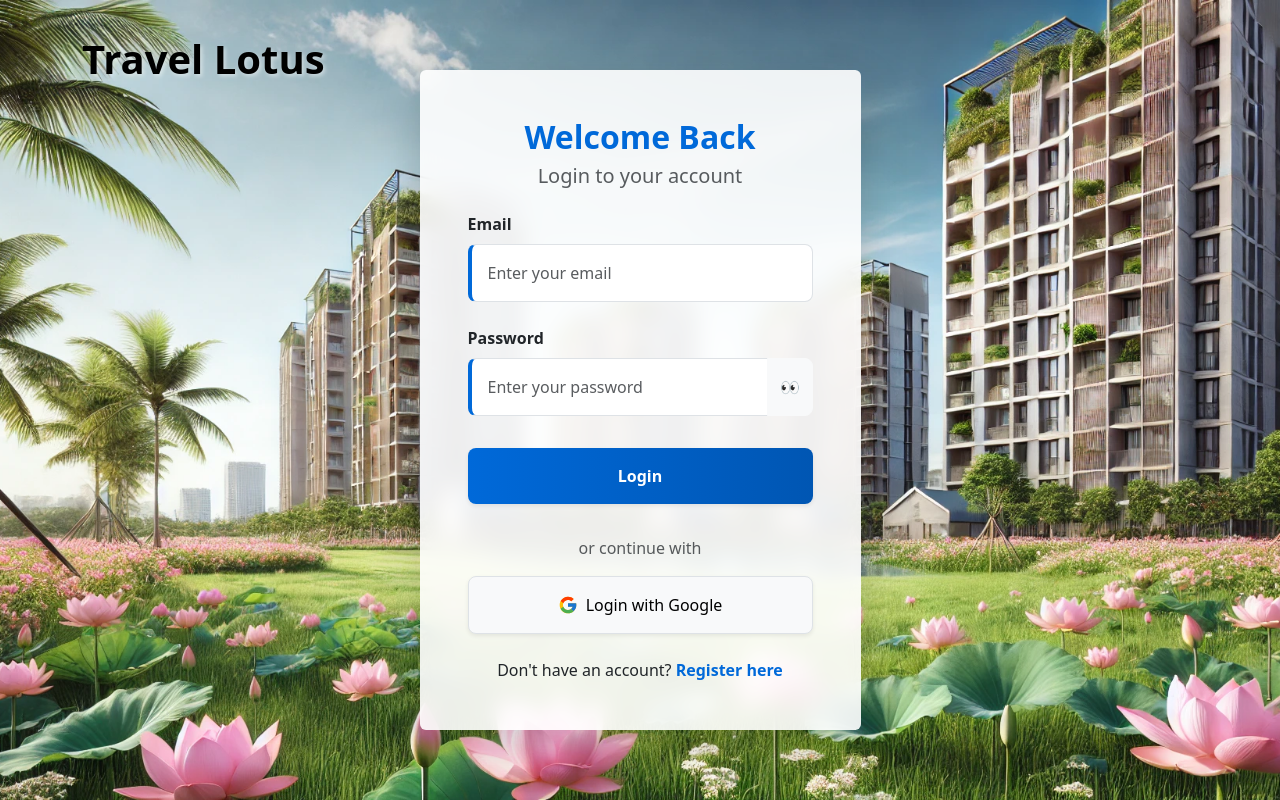
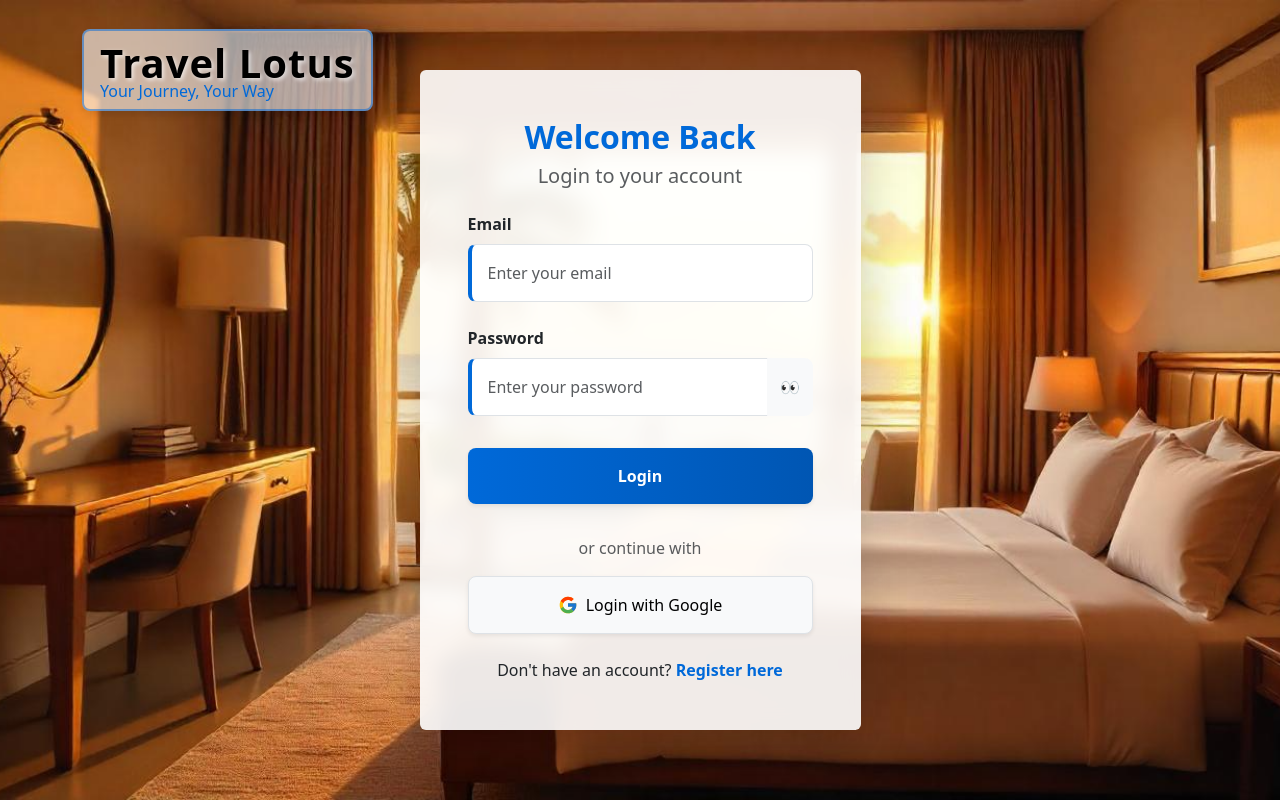
Before and after one commit to KavinduR2/Travel-Lotus, a React (Create React App) app: page /login in a window 1280 px wide. Built offline with nearby package versions, Linux system fonts and the light colour scheme.

Commit message:
update interfaces
decorate Login and register interfaces

```diff
--- a/src/Views/AdminRegister.js
+++ b/src/Views/AdminRegister.js
@@ -94,7 +94,7 @@ const AdminRegister = () => {
     return (
         <div
             style={{
-                backgroundImage: `url('/Images/BGImage.png')`,
+                backgroundImage: `url('/Images/Login_Image.webp')`, // Updated to match login page
                 backgroundSize: 'cover',
                 backgroundPosition: 'center',
                 minHeight: '100vh',
@@ -107,11 +107,46 @@ const AdminRegister = () => {
         >
             <nav className="navbar navbar-expand-lg navbar-dark bg-transparent w-100 position-absolute top-0 start-0 p-4">
                 <div className="container">
-                    <Link className="navbar-brand fs-1 fw-bold" style={{
-                        color: 'black',
-                        textShadow: '2px 2px 4px rgba(255, 255, 255, 0.5)'
-                    }} to="/">
-                        Travel Lotus
+                    <Link className="navbar-brand" to="/">
+                        <div className="d-flex align-items-center">
+                            <h1 className="fs-1 fw-bold mb-0" style={{
+                                color: 'black',
+                                textShadow: '2px 2px 4px rgba(255, 255, 255, 0.7)',
+                                letterSpacing: '1px',
+                                position: 'relative',
+                                display: 'inline-block',
+                                padding: '0.5rem 1rem',
+                                borderRadius: '0.5rem',
+                                backgroundColor: 'rgba(255, 255, 255, 0.6)',
+                                boxShadow: '0 4px 6px rgba(0, 0, 0, 0.1)',
+                                border: '2px solid rgba(0, 105, 217, 0.5)',
+                                transform: 'translateY(0)',
+                                transition: 'all 0.3s ease'
+                            }}
+                            onMouseEnter={(e) => {
+                                e.target.style.transform = 'translateY(-5px)';
+                                e.target.style.boxShadow = '0 6px 12px rgba(0, 0, 0, 0.15)';
+                                e.target.style.backgroundColor = 'rgba(255, 255, 255, 0.8)';
+                            }}
+                            onMouseLeave={(e) => {
+                                e.target.style.transform = 'translateY(0)';
+                                e.target.style.boxShadow = '0 4px 6px rgba(0, 0, 0, 0.1)';
+                                e.target.style.backgroundColor = 'rgba(255, 255, 255, 0.6)';
+                            }}>
+                                Travel Lotus
+                                <span style={{
+                                    fontSize: '0.4em',
+                                    display: 'block',
+                                    color: '#0069d9',
+                                    fontWeight: 'normal',
+                                    letterSpacing: 'normal',
+                                    textShadow: 'none',
+                                    marginTop: '-5px'
+                                }}>
+                                    Your Journey, Your Way
+                                </span>
+                            </h1>
+                        </div>
                     </Link>
                 </div>
             </nav>
--- a/src/Views/Login.js
+++ b/src/Views/Login.js
@@ -91,11 +91,46 @@ const Login = () => {
         >
             <nav className="navbar navbar-expand-lg navbar-dark bg-transparent w-100 position-absolute top-0 start-0 p-4">
                 <div className="container">
-                    <Link className="navbar-brand fs-1 fw-bold" style={{
-                        color: 'black',
-                        textShadow: '2px 2px 4px rgba(255, 255, 255, 0.5)'
-                    }} to="/">
-                        Travel Lotus
+                    <Link className="navbar-brand" to="/">
+                        <div className="d-flex align-items-center">
+                            <h1 className="fs-1 fw-bold mb-0" style={{
+                                color: 'black',
+                                textShadow: '2px 2px 4px rgba(255, 255, 255, 0.7)',
+                                letterSpacing: '1px',
+                                position: 'relative',
+                                display: 'inline-block',
+                                padding: '0.5rem 1rem',
+                                borderRadius: '0.5rem',
+                                backgroundColor: 'rgba(255, 255, 255, 0.6)',
+                                boxShadow: '0 4px 6px rgba(0, 0, 0, 0.1)',
+                                border: '2px solid rgba(0, 105, 217, 0.5)',
+                                transform: 'translateY(0)',
+                                transition: 'all 0.3s ease'
+                            }}
+                            onMouseEnter={(e) => {
+                                e.target.style.transform = 'translateY(-5px)';
+                                e.target.style.boxShadow = '0 6px 12px rgba(0, 0, 0, 0.15)';
+                                e.target.style.backgroundColor = 'rgba(255, 255, 255, 0.8)';
+                            }}
+                            onMouseLeave={(e) => {
+                                e.target.style.transform = 'translateY(0)';
+                                e.target.style.boxShadow = '0 4px 6px rgba(0, 0, 0, 0.1)';
+                                e.target.style.backgroundColor = 'rgba(255, 255, 255, 0.6)';
+                            }}>
+                                Travel Lotus
+                                <span style={{
+                                    fontSize: '0.4em',
+                                    display: 'block',
+                                    color: '#0069d9',
+                                    fontWeight: 'normal',
+                                    letterSpacing: 'normal',
+                                    textShadow: 'none',
+                                    marginTop: '-5px'
+                                }}>
+                                    Your Journey, Your Way
+                                </span>
+                            </h1>
+                        </div>
                     </Link>
                 </div>
             </nav>
--- a/src/Views/Register.js
+++ b/src/Views/Register.js
@@ -94,7 +94,7 @@ const Register = () => {
     return (
         <div
             style={{
-                backgroundImage: `url('/Images/BGImage.png')`,
+                backgroundImage: `url('/Images/Login_Image.webp')`, // Updated to match login page
                 backgroundSize: 'cover',
                 backgroundPosition: 'center',
                 minHeight: '100vh',
@@ -107,11 +107,46 @@ const Register = () => {
         >
             <nav className="navbar navbar-expand-lg navbar-dark bg-transparent w-100 position-absolute top-0 start-0 p-4">
                 <div className="container">
-                    <Link className="navbar-brand fs-1 fw-bold" style={{
-                        color: 'black',
-                        textShadow: '2px 2px 4px rgba(255, 255, 255, 0.5)'
-                    }} to="/">
-                        Travel Lotus
+                    <Link className="navbar-brand" to="/">
+                        <div className="d-flex align-items-center">
+                            <h1 className="fs-1 fw-bold mb-0" style={{
+                                color: 'black',
+                                textShadow: '2px 2px 4px rgba(255, 255, 255, 0.7)',
+                                letterSpacing: '1px',
+                                position: 'relative',
+                                display: 'inline-block',
+                                padding: '0.5rem 1rem',
+                                borderRadius: '0.5rem',
+                                backgroundColor: 'rgba(255, 255, 255, 0.6)',
+                                boxShadow: '0 4px 6px rgba(0, 0, 0, 0.1)',
+                                border: '2px solid rgba(0, 105, 217, 0.5)',
+                                transform: 'translateY(0)',
+                                transition: 'all 0.3s ease'
+                            }}
+                            onMouseEnter={(e) => {
+                                e.target.style.transform = 'translateY(-5px)';
+                                e.target.style.boxShadow = '0 6px 12px rgba(0, 0, 0, 0.15)';
+                                e.target.style.backgroundColor = 'rgba(255, 255, 255, 0.8)';
+                            }}
+                            onMouseLeave={(e) => {
+                                e.target.style.transform = 'translateY(0)';
+                                e.target.style.boxShadow = '0 4px 6px rgba(0, 0, 0, 0.1)';
+                                e.target.style.backgroundColor = 'rgba(255, 255, 255, 0.6)';
+                            }}>
+                                Travel Lotus
+                                <span style={{
+                                    fontSize: '0.4em',
+                                    display: 'block',
+                                    color: '#0069d9',
+                                    fontWeight: 'normal',
+                                    letterSpacing: 'normal',
+                                    textShadow: 'none',
+                                    marginTop: '-5px'
+                                }}>
+                                    Your Journey, Your Way
+                                </span>
+                            </h1>
+                        </div>
                     </Link>
                 </div>
             </nav>
```
Also changed, not shown: public/Images/Login_Image.webp.
